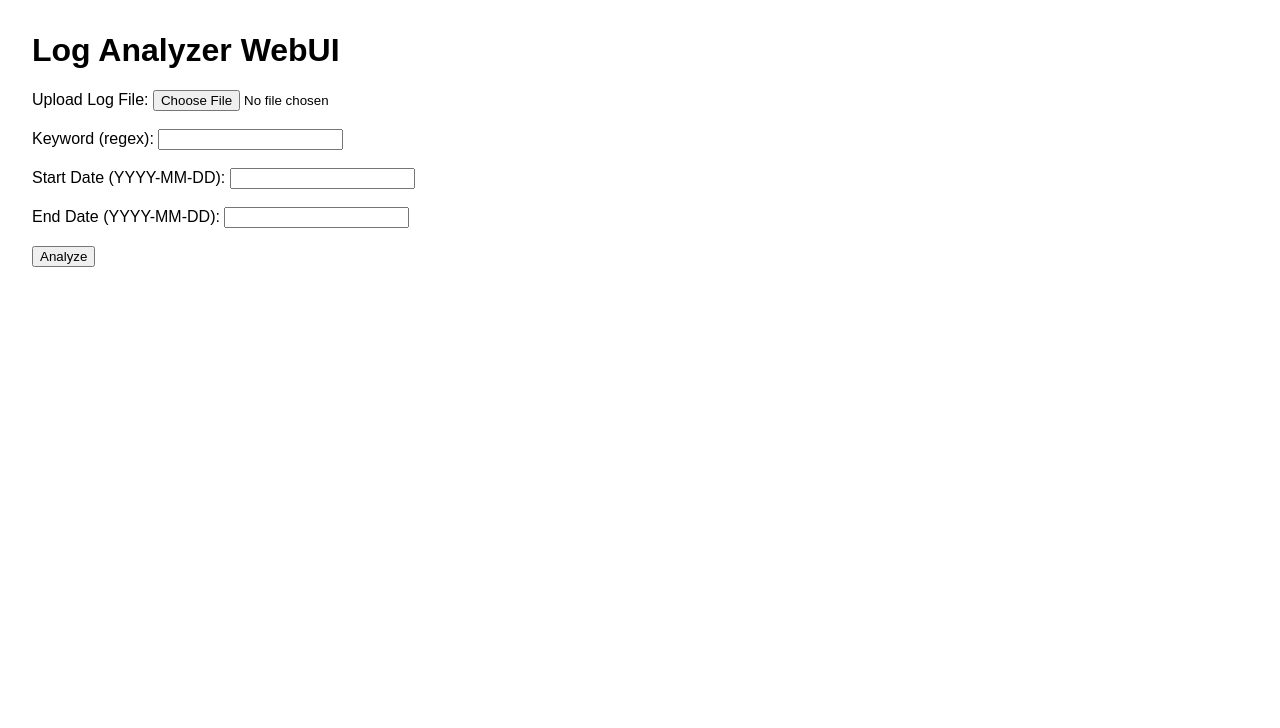
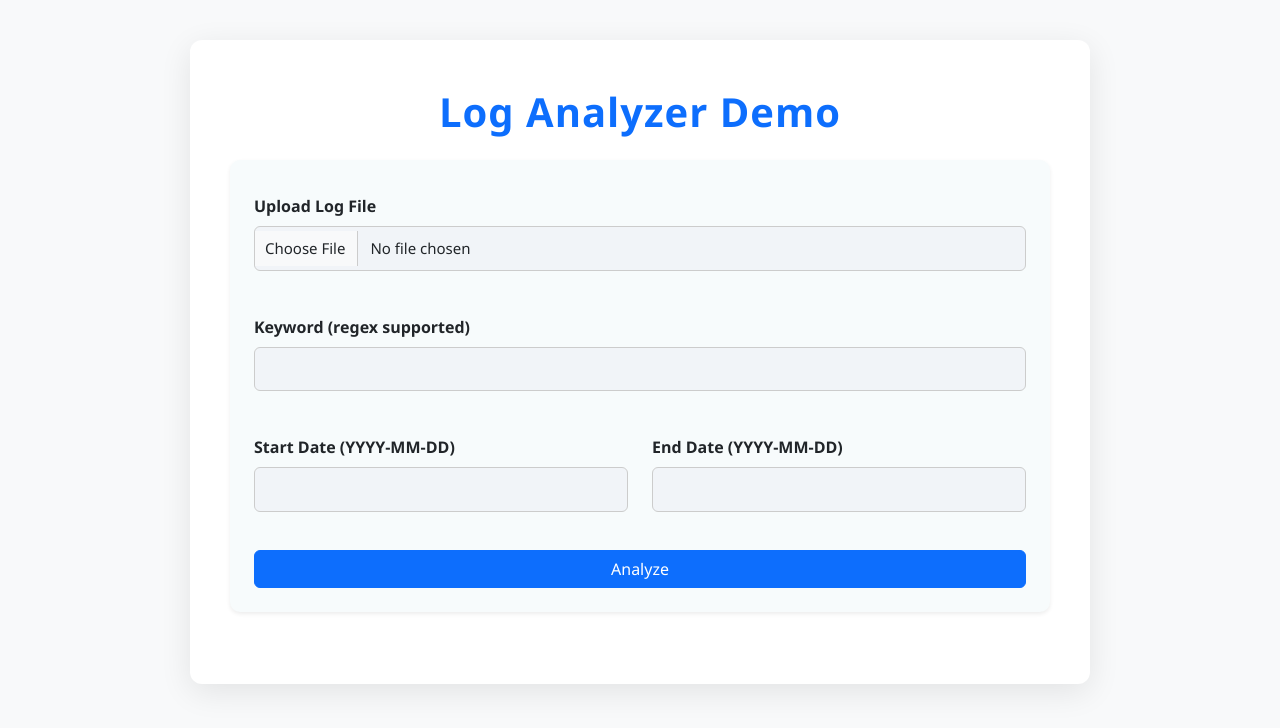
Before and after one commit to chanawh/log_analyzer, a Flask app: template api/templates/index.html in a window 1280 px wide. Shown: the top 728 px of the page. Run offline with Flask 3, Linux system fonts and the light colour scheme; the template is opened without the code that fills it, so the values that code supplies are empty.

Commit message:
modify index.html style.css, webui.py

```diff
--- /dev/null
+++ b/api/static/style.css
@@ -0,0 +1,131 @@
+body {
+    font-family: 'Segoe UI', Arial,sans-serif;
+    background: #f8f9fa;
+    margin: 0;
+    padding: 0;
+}
+.container {
+    max-width: 900px;
+    margin: 40px auto;
+    background: #fff;
+    padding: 32px 40px;
+    border-radius: 12px;
+    box-shadow: 0 8px 32px rgba(0,0,0,0.09);
+}
+h1 {
+    text-align: center;
+    color: #007bff;
+    margin-bottom: 28px;
+    font-weight: 800;
+    letter-spacing: 1px;
+}
+label {
+    font-weight: 600;
+    margin-top: 10px;
+}
+input[type="text"], input[type="file"], select {
+    width: 100%;
+    padding: 10px;
+    margin-bottom: 18px;
+    border-radius: 6px;
+    border: 1px solid #ccc;
+    box-sizing: border-box;
+    background: #f1f4f8;
+    font-size: 15px;
+}
+button {
+    background: #007bff;
+    color: white;
+    border: none;
+    padding: 14px 32px;
+    border-radius: 6px;
+    font-size: 18px;
+    cursor: pointer;
+    font-weight: 700;
+    transition: background 0.2s;
+    margin-top: 4px;
+}
+button:hover {
+    background: #0056b3;
+}
+.card {
+    box-shadow: 0 2px 12px rgba(0,0,0,0.04);
+    border-radius: 10px;
+    margin-bottom: 28px;
+    background: #f7fbfc;
+    border: none;
+}
+.card-header {
+    padding: 16px 22px;
+    font-size: 1.15rem;
+    font-weight: 700;
+    border-bottom: 1px solid #e9ecef;
+    border-radius: 10px 10px 0 0;
+}
+.card-body {
+    padding: 22px 22px 18px 22px;
+    border-radius: 0 0 10px 10px;
+}
+pre {
+    font-size: 15px;
+    background: #212529;
+    color: #eaf1fb;
+    padding: 20px;
+    border-radius: 8px;
+    border: 1px solid #333;
+    overflow-x: auto;
+    margin: 0;
+    box-shadow: 0 2px 8px rgba(0,0,0,0.08);
+    word-break: break-all;
+}
+.card-body pre {
+    background: #212529;
+    color: #eaf1fb;
+    border: 1px solid #333;
+    padding: 20px;
+    border-radius: 8px;
+    margin: 0;
+}
+.result {
+    margin-top: 24px;
+}
+ul {
+    margin-bottom: 0;
+}
+.alert {
+    margin-bottom: 18px;
+    font-size: 16px;
+}
+th, td {
+    vertical-align: top !important;
+    font-size: 15px;
+}
+.table {
+    background: #f2f6fa;
+    border-radius: 8px;
+    overflow: hidden;
+}
+.table th {
+    background: #e9ecef;
+    font-weight: 700;
+    color: #007bff;
+}
+.table td {
+    background: #f7fbfc;
+}
+@media (max-width: 700px) {
+    .container {
+        padding: 12px 4px;
+    }
+    .card-header, .card-body {
+        padding: 10px 8px;
+    }
+    button {
+        padding: 12px 10px;
+        font-size: 16px;
+    }
+    pre {
+        padding: 12px;
+        font-size: 13px;
+    }
+}
--- a/api/templates/index.html
+++ b/api/templates/index.html
@@ -1,42 +1,63 @@
 <!DOCTYPE html>
-<html>
+<html lang="en">
 <head>
-    <title>Log Analyzer WebUI</title>
-    <style>
-        body { font-family: Arial, sans-serif; margin: 2em; }
-        .error { color: red; }
-        .summary { background: #f3f3f3; padding: 1em; border-radius: 5px; }
-        .grouped { margin-top: 2em; }
-    </style>
+    <meta charset="UTF-8">
+    <title>Log Analyzer Web Demo</title>
+    <link rel="stylesheet" href="https://cdn.jsdelivr.net/npm/bootstrap@5.3.3/dist/css/bootstrap.min.css">
+    <link rel="stylesheet" href="{{ url_for('static', filename='style.css') }}">
 </head>
-<body>
-    <h1>Log Analyzer WebUI</h1>
+<body class="bg-light">
+    <div class="container py-5">
+        <h1 class="mb-4 text-primary">Log Analyzer Demo</h1>
+        <form action="/" method="post" enctype="multipart/form-data" class="card p-4 shadow-sm mb-4">
+            <div class="mb-3">
+                <label for="logfile" class="form-label">Upload Log File</label>
+                <input type="file" id="logfile" name="logfile" class="form-control" required>
+            </div>
+            <div class="mb-3">
+                <label for="keyword" class="form-label">Keyword (regex supported)</label>
+                <input type="text" id="keyword" name="keyword" class="form-control">
+            </div>
+            <div class="row mb-3">
+                <div class="col">
+                    <label for="start_date" class="form-label">Start Date (YYYY-MM-DD)</label>
+                    <input type="text" id="start_date" name="start_date" class="form-control">
+                </div>
+                <div class="col">
+                    <label for="end_date" class="form-label">End Date (YYYY-MM-DD)</label>
+                    <input type="text" id="end_date" name="end_date" class="form-control">
+                </div>
+            </div>
+            <button type="submit" class="btn btn-primary">Analyze</button>
+        </form>
         {% if error %}
-        <div class="error">{{ error }}</div>
+        <div class="alert alert-danger">{{ error }}</div>
         {% endif %}
-    <form method="post" enctype="multipart/form-data">
-        <label>Upload Log File:</label>
-        <input type="file" name="logfile" required><br><br>
-        <label>Keyword (regex):</label>
-        <input type="text" name="keyword"><br><br>
-        <label>Start Date (YYYY-MM-DD):</label>
-        <input type="text" name="start_date"><br><br>
-        <label>End Date (YYYY-MM-DD):</label>
-        <input type="text" name="end_date"><br><br>
-        <button type="submit">Analyze</button>
-    </form>
         {% if summary %}
-        <div class="summary">
-            <h2>Summary</h2>
+        <div class="card mb-3">
+            <div class="card-header bg-info text-white">Summary</div>
+            <div class="card-body">
                 <pre>{{ summary }}</pre>
             </div>
-        <h2>Matching Lines</h2>
-        <pre>{% for line in lines %}{{ line }}\n{% endfor %}</pre>
-        <div class="grouped">
-            <h2>Grouped by Program</h2>
+        </div>
+        {% endif %}
+        {% if grouped %}
+        <div class="card mb-3">
+            <div class="card-header bg-secondary text-white">Grouped by Program</div>
+            <div class="card-body">
+                <table class="table table-bordered table-sm">
+                    <thead>
+                        <tr>
+                            <th>Program</th>
+                            <th>Entries (showing up to 5)</th>
+                        </tr>
+                    </thead>
+                    <tbody>
                         {% for prog, entries in grouped.items() %}
-                <h3>{{ prog }} ({{ entries|length }} entries)</h3>
-                <ul>
+                        <tr>
+                            <td>{{ prog }}</td>
+                            <td>
+                                <ul style="padding-left: 1rem;">
                                 {% for entry in entries[:5] %}
                                     <li>{{ entry }}</li>
                                 {% endfor %}
@@ -44,8 +65,22 @@
                                     <li>...and {{ entries|length - 5 }} more</li>
                                 {% endif %}
                                 </ul>
+                            </td>
+                        </tr>
                         {% endfor %}
+                    </tbody>
+                </table>
+            </div>
         </div>
         {% endif %}
+        {% if lines %}
+        <div class="card mb-3">
+            <div class="card-header bg-success text-white">Matching Lines (up to 100)</div>
+            <div class="card-body">
+                <pre style="max-height: 300px; overflow-y: auto;">{{ lines|join('\n') }}</pre>
+            </div>
+        </div>
+        {% endif %}
+    </div>
 </body>
 </html>
```
Also changed, not shown: api/webui.py (+8 -3 lines). Lines whose indentation alone changed are shown as unchanged.
